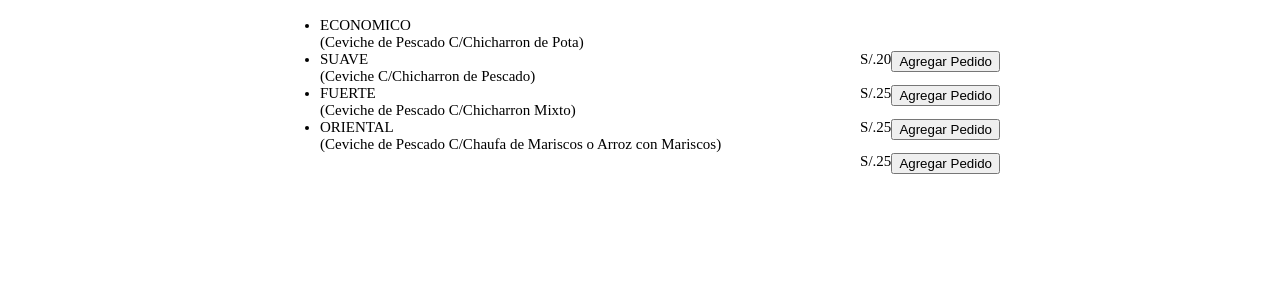
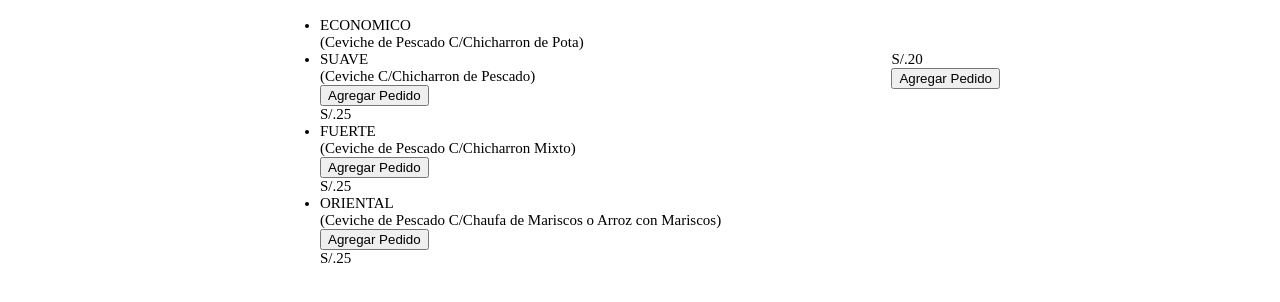
Before and after one commit to alonsofer198/menurincondeangel, a plain HTML site: page promoduo.html in a window 1280 px wide. Shown: the part 104-406 px from the top of the page. Drawn offline with Linux system fonts and the light colour scheme; a web font is replaced by a local one.

Commit message:
Update styles

```diff
--- a/promoduo.html
+++ b/promoduo.html
@@ -36,8 +36,12 @@
             <li>
                <div>ECONOMICO</div>
                <div>(Ceviche de Pescado C/Chicharron de Pota)</div>
-               <button class="agregar">Agregar Pedido</button>
-               <div class="precio">S/.20</div>
+
+
+               <div class="col-derecha">
+                    <div class="precio">S/.20</div>
+                    <button class="agregar">Agregar Pedido</button>
+               </div>
 
             </li>
 
--- a/style.css
+++ b/style.css
@@ -45,11 +45,7 @@ nav {
   margin: 0 auto;
 }
 
-.agregar{
-  float:right;
-}
-
-.precio{
+.col-derecha{
   float:right;
 }
 
```
